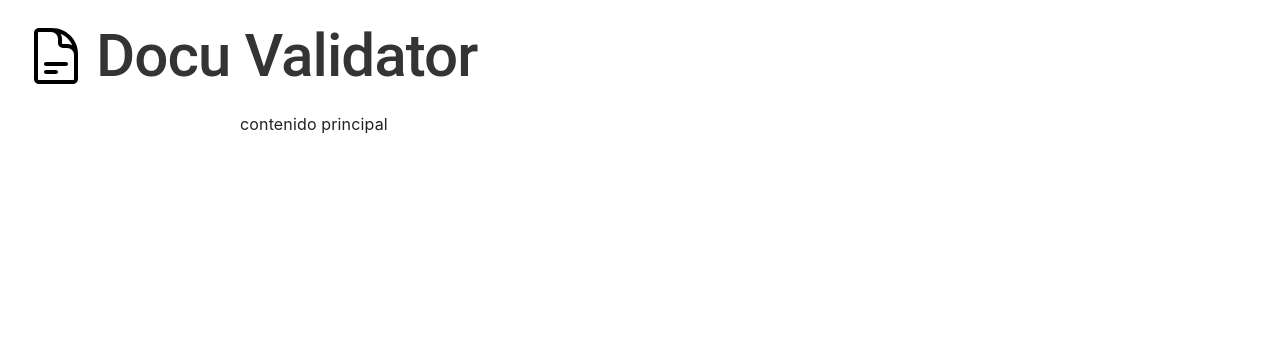
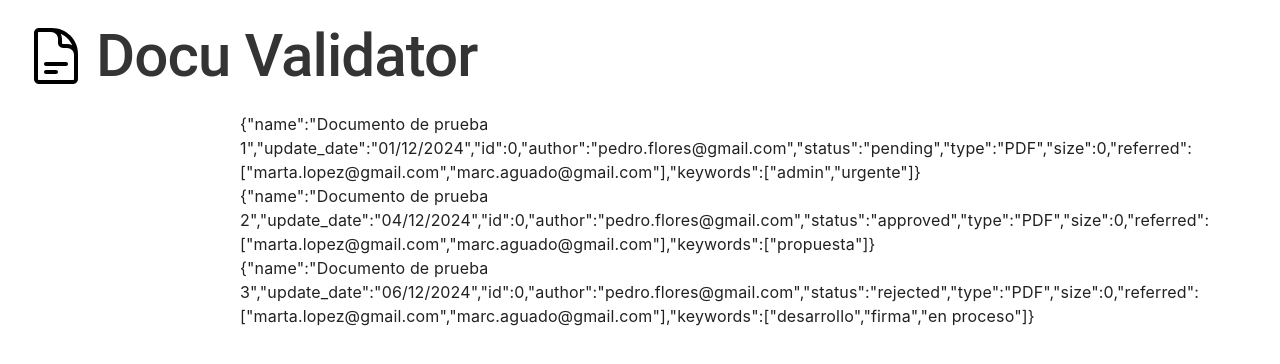
Before and after one commit to mariaglomana/docu-validator, a React (Vite) app: page / in a window 1280 px wide. Shown: the top 364 px of the page. Built offline with nearby package versions, Linux system fonts and the light colour scheme.

Commit message:
🚧 retrieve mocked userDocuments

```diff
--- /dev/null
+++ b/src/data/documents.json
@@ -0,0 +1,37 @@
+{
+  "documents": [
+    {
+      "name": "Documento de prueba 1",
+      "update_date": "2024-12-01T19:03:50.440Z",
+      "id": 0,
+      "author": "pedro.flores@gmail.com",
+      "status": "pending",
+      "type": "PDF",
+      "size": 0,
+      "referred": ["marta.lopez@gmail.com", "marc.aguado@gmail.com"],
+      "keywords": ["admin", "urgente"]
+    },
+    {
+      "name": "Documento de prueba 2",
+      "update_date": "2024-12-04T19:03:50.440Z",
+      "id": 0,
+      "author": "pedro.flores@gmail.com",
+      "status": "approved",
+      "type": "PDF",
+      "size": 0,
+      "referred": ["marta.lopez@gmail.com", "marc.aguado@gmail.com"],
+      "keywords": ["propuesta"]
+    },
+    {
+      "name": "Documento de prueba 3",
+      "update_date": "2024-12-06T19:03:50.440Z",
+      "id": 0,
+      "author": "pedro.flores@gmail.com",
+      "status": "rejected",
+      "type": "PDF",
+      "size": 0,
+      "referred": ["marta.lopez@gmail.com", "marc.aguado@gmail.com"],
+      "keywords": ["desarrollo", "firma", "en proceso"]
+    }
+  ]
+}
--- /dev/null
+++ b/src/pages/Home/helpers.ts
@@ -0,0 +1,8 @@
+import { formatLongDate } from '../../utils'
+import { IDocument } from './types'
+
+export const formatDocumentsData = (data: IDocument[]) =>
+  data.map((doc: IDocument) => ({
+    ...doc,
+    update_date: formatLongDate(doc.update_date as string),
+  }))
--- a/src/pages/Home/index.tsx
+++ b/src/pages/Home/index.tsx
@@ -1,7 +1,15 @@
 import { MainLayout } from '../../components'
+import userDocumentsData from '../../data/documents.json'
+import { formatDocumentsData } from './helpers'
+import { IDocument } from './types'
+
+const storedUserDocuments = userDocumentsData.documents as IDocument[]
 
 const Home = () => {
-  return <MainLayout>contenido principal</MainLayout>
+  const userDocuments = formatDocumentsData(storedUserDocuments)
+  return (
+    <MainLayout>{userDocuments.map((doc) => JSON.stringify(doc))}</MainLayout>
+  )
 }
 
 export default Home
--- /dev/null
+++ b/src/pages/Home/types.ts
@@ -0,0 +1,13 @@
+export type TDocumentStatus = 'pending' | 'approved' | 'rejected'
+
+export interface IDocument {
+  name: string
+  update_date: string
+  id: number
+  author: string
+  status: TDocumentStatus
+  type: string
+  size: number
+  referred: string[]
+  keywords: string[]
+}
--- /dev/null
+++ b/src/utils.ts
@@ -0,0 +1,25 @@
+import { useTheme, useMediaQuery } from '@mui/material'
+
+export const isDesktop = () => useMediaQuery(useTheme().breakpoints.up('md'))
+
+export const scrollToTop = () => {
+  window.scrollTo({
+    top: 0,
+    left: 0,
+    behavior: 'smooth',
+  })
+}
+
+/**
+ * Given a date string, returns a formatted date string in the long format
+ * suitable for Spain, which is 'dd/MM/yyyy'.
+ *
+ * @param {string} dateStr Date string to be formatted
+ * @returns {string} Formatted date string
+ */
+export const formatLongDate = (dateStr: string) =>
+  new Date(dateStr).toLocaleString('es-ES', {
+    month: '2-digit',
+    day: '2-digit',
+    year: 'numeric',
+  })
```
